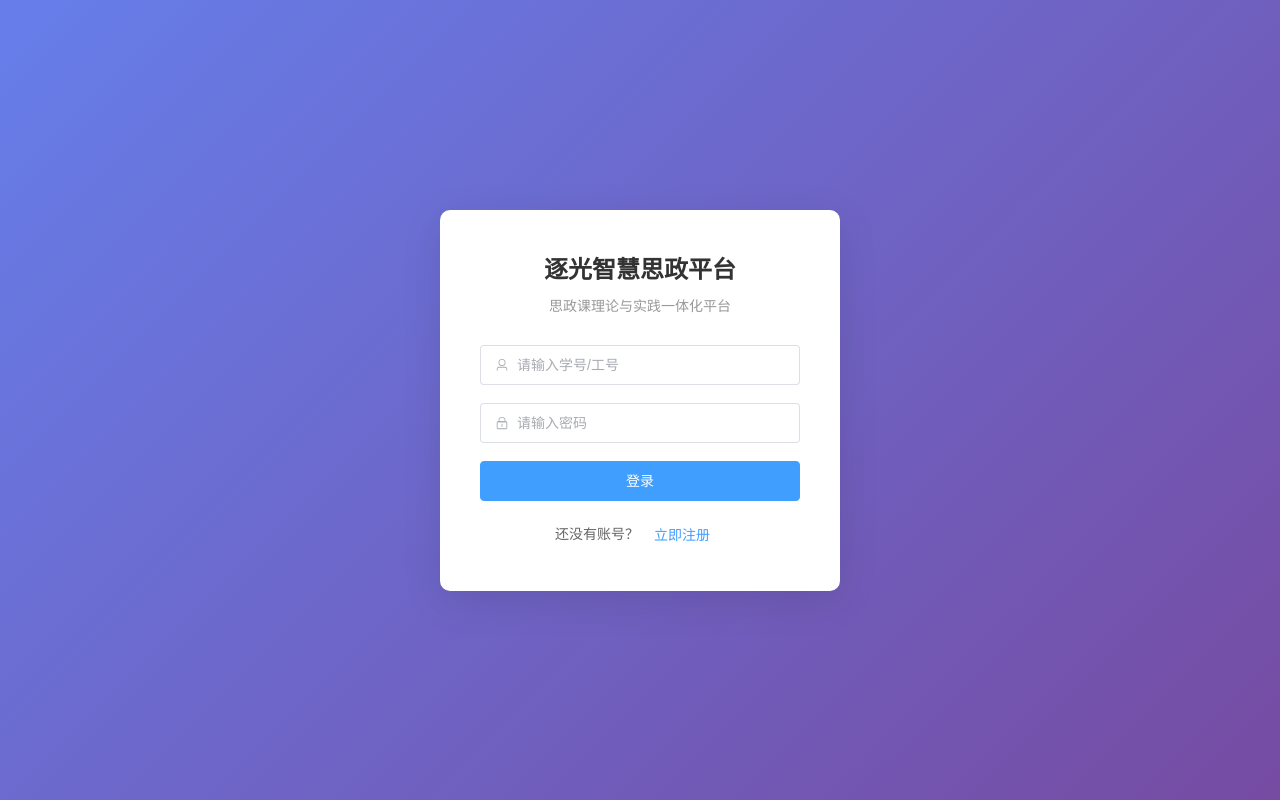
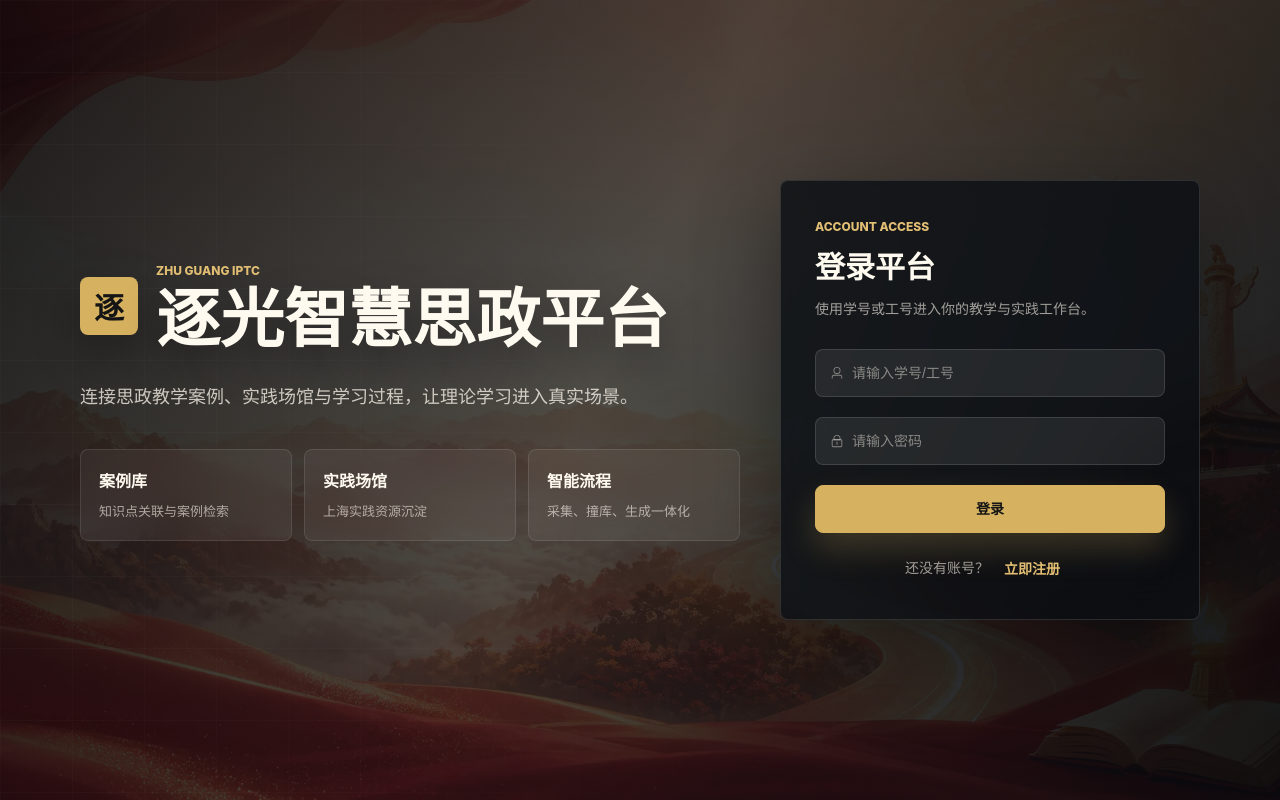
Before and after one commit to hyc896/AI-Empowered-IPTC-Website, a Vue app in the folder 二期/frontend/: page /login in a window 1280 px wide. Built offline with nearby package versions, Linux system fonts and the light colour scheme.

Commit message:
style: refresh login page

```diff
--- a/二期/frontend/src/views/Login.vue
+++ b/二期/frontend/src/views/Login.vue
@@ -1,9 +1,40 @@
 <template>
-  <div class="login-container">
-    <div class="login-box">
-      <div class="login-header">
+  <main class="login-page">
+    <section class="login-shell" aria-label="逐光智慧思政平台登录">
+      <div class="brand-panel">
+        <div class="brand-lockup">
+          <span class="brand-mark">逐</span>
+          <div>
+            <span class="eyebrow">ZHU GUANG IPTC</span>
             <h1>逐光智慧思政平台</h1>
-        <p>思政课理论与实践一体化平台</p>
+          </div>
+        </div>
+
+        <p class="brand-lead">
+          连接思政教学案例、实践场馆与学习过程，让理论学习进入真实场景。
+        </p>
+
+        <div class="feature-strip">
+          <div>
+            <strong>案例库</strong>
+            <span>知识点关联与案例检索</span>
+          </div>
+          <div>
+            <strong>实践场馆</strong>
+            <span>上海实践资源沉淀</span>
+          </div>
+          <div>
+            <strong>智能流程</strong>
+            <span>采集、撞库、生成一体化</span>
+          </div>
+        </div>
+      </div>
+
+      <div class="login-card">
+        <div class="card-heading">
+          <span class="eyebrow">Account Access</span>
+          <h2>登录平台</h2>
+          <p>使用学号或工号进入你的教学与实践工作台。</p>
         </div>
 
         <el-form :model="form" :rules="rules" ref="formRef" class="login-form">
@@ -13,6 +44,7 @@
               placeholder="请输入学号/工号"
               size="large"
               prefix-icon="User"
+              autocomplete="username"
             />
           </el-form-item>
 
@@ -23,17 +55,19 @@
               placeholder="请输入密码"
               size="large"
               prefix-icon="Lock"
+              show-password
+              autocomplete="current-password"
               @keyup.enter="handleLogin"
             />
           </el-form-item>
 
           <el-form-item>
             <el-button
+              class="login-button"
               type="primary"
               size="large"
               :loading="loading"
               @click="handleLogin"
-            style="width: 100%"
             >
               登录
             </el-button>
@@ -44,7 +78,8 @@
           </div>
         </el-form>
       </div>
-  </div>
+    </section>
+  </main>
 </template>
 
 <script setup>
@@ -109,46 +144,250 @@ const goToRegister = () => {
 </script>
 
 <style scoped>
-.login-container {
-  min-height: 100vh;
+.login-page {
+  min-height: 100dvh;
+  position: relative;
+  display: grid;
+  place-items: center;
+  padding: 48px 24px;
+  overflow: hidden;
+  background:
+    linear-gradient(115deg, rgba(5, 8, 12, 0.9), rgba(17, 20, 25, 0.74) 47%, rgba(7, 9, 13, 0.94)),
+    url('@/assets/bg-main.webp') center/cover no-repeat fixed;
+  color: #f8f2e8;
+}
+
+.login-page::before {
+  content: '';
+  position: absolute;
+  inset: 0;
+  background:
+    linear-gradient(rgba(255, 255, 255, 0.035) 1px, transparent 1px),
+    linear-gradient(90deg, rgba(255, 255, 255, 0.028) 1px, transparent 1px);
+  background-size: 72px 72px;
+  mask-image: linear-gradient(90deg, rgba(0, 0, 0, 0.7), transparent 68%);
+  pointer-events: none;
+}
+
+.login-shell {
+  position: relative;
+  z-index: 1;
+  width: min(1120px, 100%);
+  display: grid;
+  grid-template-columns: minmax(0, 1fr) 420px;
+  gap: 40px;
+  align-items: center;
+}
+
+.brand-panel {
+  min-width: 0;
+  padding: 18px 0;
+}
+
+.brand-lockup {
   display: flex;
   align-items: center;
-  justify-content: center;
-  background: linear-gradient(135deg, #667eea 0%, #764ba2 100%);
+  gap: 18px;
 }
 
-.login-box {
-  width: 400px;
-  padding: 40px;
-  background: white;
-  border-radius: 10px;
-  box-shadow: 0 10px 40px rgba(0, 0, 0, 0.1);
+.brand-mark {
+  width: 58px;
+  height: 58px;
+  display: grid;
+  place-items: center;
+  border-radius: 8px;
+  background: #d6b15f;
+  color: #151515;
+  font-size: 30px;
+  font-weight: 900;
+  box-shadow: 0 18px 48px rgba(0, 0, 0, 0.32);
 }
 
-.login-header {
-  text-align: center;
-  margin-bottom: 30px;
+.eyebrow {
+  display: inline-block;
+  color: #e2bf74;
+  font-size: 12px;
+  font-weight: 800;
+  letter-spacing: 0;
+  text-transform: uppercase;
 }
 
-.login-header h1 {
-  font-size: 24px;
-  color: #333;
-  margin-bottom: 10px;
+.brand-panel h1 {
+  margin: 6px 0 0;
+  font-size: clamp(40px, 5vw, 68px);
+  line-height: 1.05;
+  font-weight: 900;
+  letter-spacing: 0;
+  color: #fffaf0;
+  text-shadow: 0 18px 42px rgba(0, 0, 0, 0.36);
 }
 
-.login-header p {
+.brand-lead {
+  max-width: 620px;
+  margin: 28px 0 34px;
+  color: rgba(248, 242, 232, 0.78);
+  font-size: 18px;
+  line-height: 1.9;
+}
+
+.feature-strip {
+  display: grid;
+  grid-template-columns: repeat(3, minmax(0, 1fr));
+  gap: 12px;
+  max-width: 720px;
+}
+
+.feature-strip > div {
+  min-height: 92px;
+  padding: 18px;
+  border: 1px solid rgba(255, 255, 255, 0.1);
+  border-radius: 8px;
+  background: rgba(255, 255, 255, 0.06);
+  backdrop-filter: blur(14px);
+}
+
+.feature-strip strong {
+  display: block;
+  color: #fffaf0;
+  font-size: 16px;
+  margin-bottom: 8px;
+}
+
+.feature-strip span {
+  color: rgba(248, 242, 232, 0.62);
+  font-size: 13px;
+  line-height: 1.6;
+}
+
+.login-card {
+  width: 100%;
+  padding: 34px;
+  border-radius: 8px;
+  background: rgba(10, 13, 18, 0.78);
+  border: 1px solid rgba(255, 255, 255, 0.12);
+  box-shadow: 0 28px 80px rgba(0, 0, 0, 0.36);
+  backdrop-filter: blur(22px);
+}
+
+.card-heading {
+  margin-bottom: 28px;
+}
+
+.card-heading h2 {
+  margin: 8px 0 10px;
+  color: #fffaf0;
+  font-size: 30px;
+  font-weight: 850;
+  letter-spacing: 0;
+}
+
+.card-heading p {
+  margin: 0;
+  color: rgba(248, 242, 232, 0.62);
   font-size: 14px;
-  color: #999;
+  line-height: 1.7;
 }
 
 .login-form {
-  margin-top: 20px;
+  margin-top: 0;
+}
+
+.login-form :deep(.el-form-item) {
+  margin-bottom: 20px;
+}
+
+.login-form :deep(.el-input__wrapper) {
+  min-height: 48px;
+  border-radius: 8px;
+  background: rgba(255, 255, 255, 0.08);
+  box-shadow: inset 0 0 0 1px rgba(255, 255, 255, 0.12);
+  transition: box-shadow 0.18s ease, background 0.18s ease;
+}
+
+.login-form :deep(.el-input__wrapper:hover),
+.login-form :deep(.el-input__wrapper.is-focus) {
+  background: rgba(255, 255, 255, 0.11);
+  box-shadow: inset 0 0 0 1px rgba(226, 191, 116, 0.58), 0 0 0 3px rgba(226, 191, 116, 0.08);
+}
+
+.login-form :deep(.el-input__inner) {
+  color: #fffaf0;
+}
+
+.login-form :deep(.el-input__inner::placeholder),
+.login-form :deep(.el-input__prefix),
+.login-form :deep(.el-input__suffix) {
+  color: rgba(248, 242, 232, 0.48);
+}
+
+.login-button {
+  width: 100%;
+  min-height: 48px;
+  border-radius: 8px;
+  border-color: #d6b15f;
+  background: #d6b15f;
+  color: #151515;
+  font-weight: 850;
+  box-shadow: 0 16px 32px rgba(214, 177, 95, 0.22);
+}
+
+.login-button:hover,
+.login-button:focus {
+  border-color: #e2bf74;
+  background: #e2bf74;
+  color: #151515;
 }
 
 .register-link {
   text-align: center;
-  margin-top: 16px;
+  margin-top: 14px;
   font-size: 14px;
-  color: #666;
+  color: rgba(248, 242, 232, 0.62);
+}
+
+.register-link :deep(.el-button) {
+  color: #e2bf74;
+  font-weight: 700;
+}
+
+@media (max-width: 900px) {
+  .login-page {
+    overflow: auto;
+    padding: 32px 18px;
+  }
+
+  .login-shell {
+    grid-template-columns: 1fr;
+    gap: 28px;
+  }
+
+  .brand-panel h1 {
+    font-size: 38px;
+  }
+
+  .feature-strip {
+    grid-template-columns: 1fr;
+  }
+
+  .login-card {
+    padding: 26px;
+  }
+}
+
+@media (max-width: 520px) {
+  .brand-lockup {
+    align-items: flex-start;
+  }
+
+  .brand-mark {
+    width: 48px;
+    height: 48px;
+    font-size: 25px;
+  }
+
+  .brand-lead {
+    font-size: 16px;
+    margin: 22px 0;
+  }
 }
 </style>
```
Lines whose indentation alone changed are shown as unchanged.
